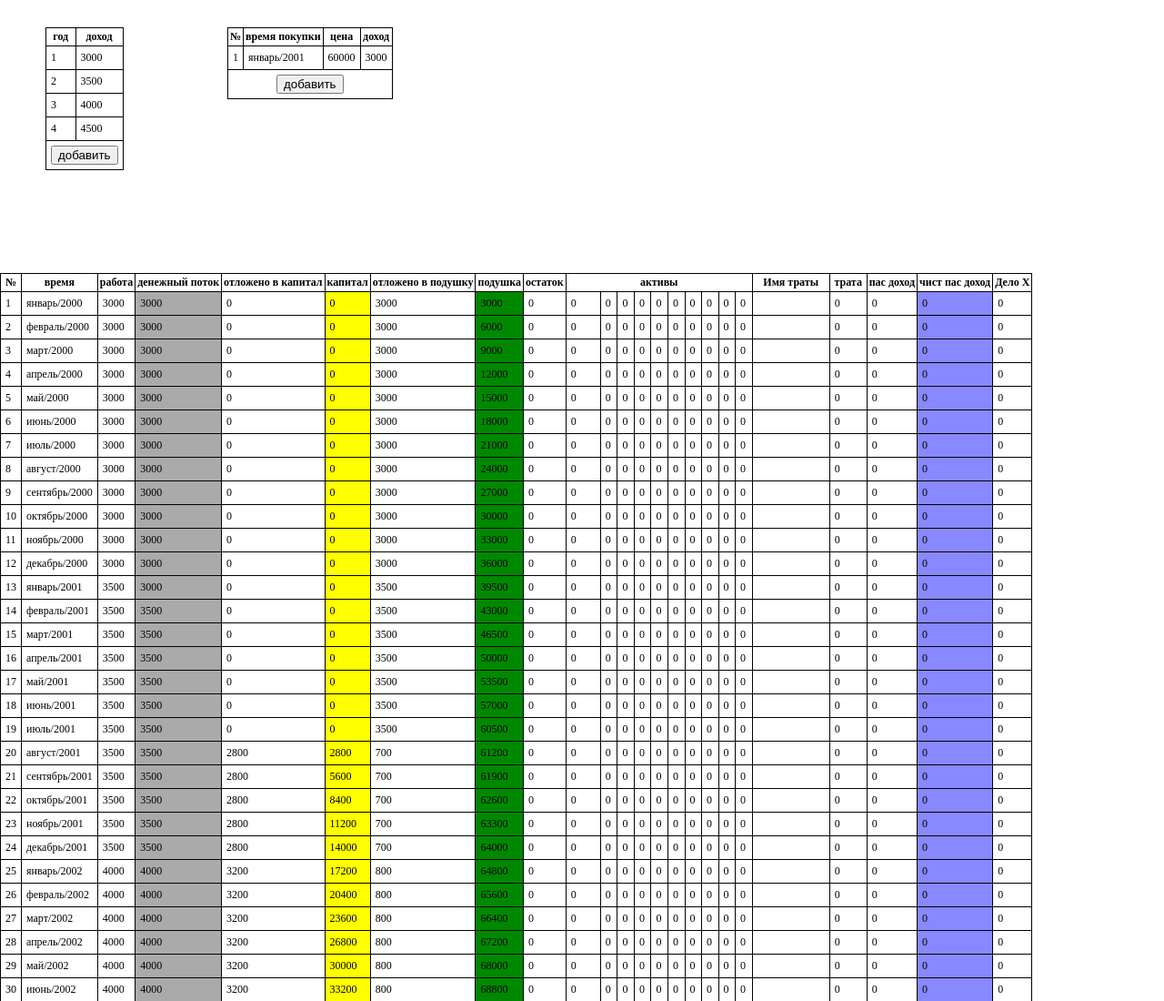
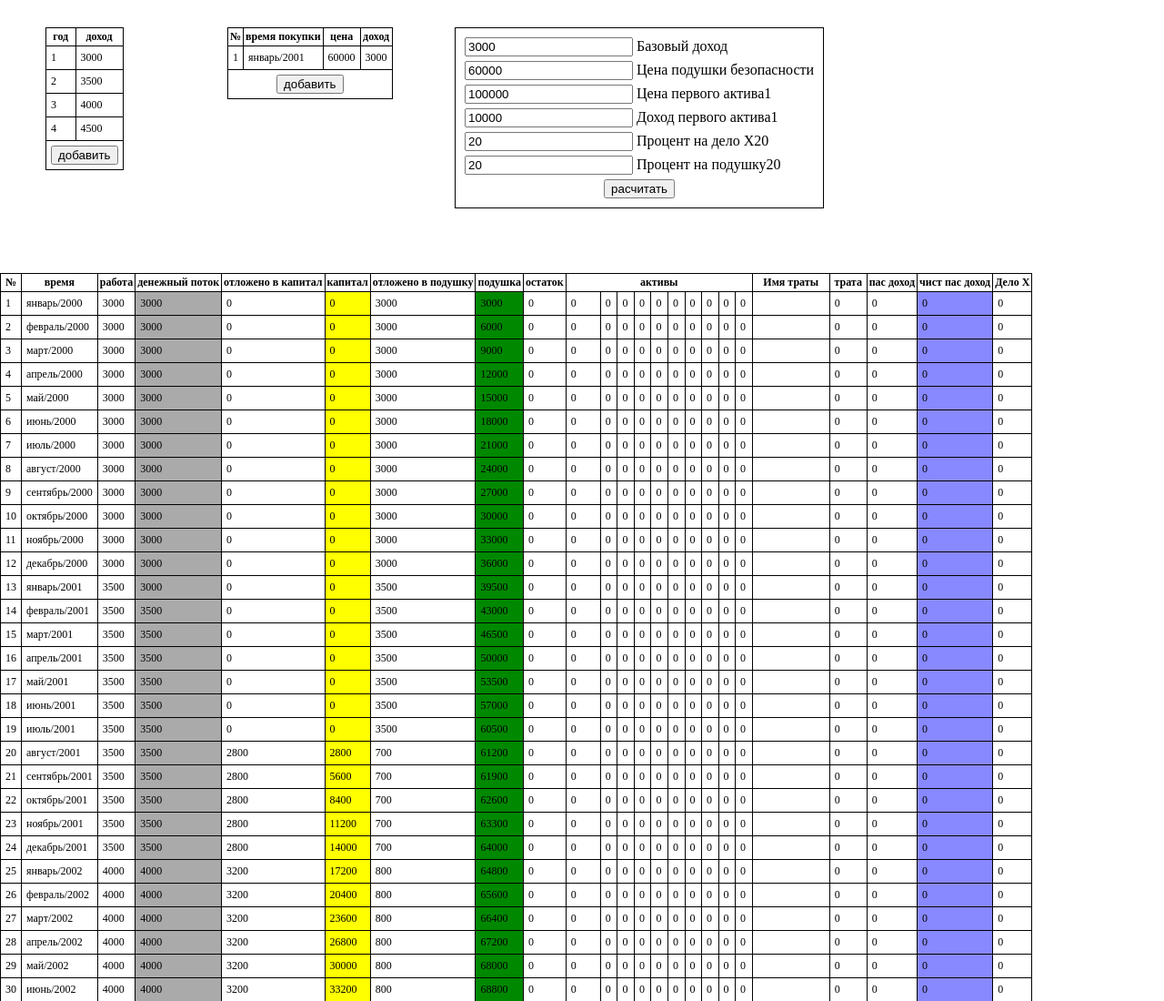
Before and after one commit to vladimir2809/Finans-plan, a plain HTML site: page index.html in a window 1280 px wide. Shown: the top 1100 px of the page at 91% size. Drawn offline with Linux system fonts and the light colour scheme.

Commit message:
Начал делать форму с настройками.

```diff
--- a/index.html
+++ b/index.html
@@ -108,8 +108,25 @@
             margin-top: 1px;
             margin-bottom: 5px;
         }
+        #formOptions{
+            position: absolute;
+            top: 30px;
+            left: 500px;
+            padding: 10px;
+            border: 1px solid black;
+        }
+        #formOptions input{
+            margin-bottom: 5px;
+        }
+        #formOptions button{
+            /* text-align: center; */
+            /* margin: 0 auto; */
+            position: relative;
+            left: 50%;
+            transform: translate(-50%, 0);
+            color: black;
 
-
+        }
     </style>
 </head>
 <body>
@@ -243,4 +260,25 @@
         <button id="buttonFormAddActive">Добавить</button>
         <button id="buttonFormCancelActive">Отмена</button>
     </form>
+    <form action="" id="formOptions">
+        <input type="text" id="firstIncome" value="3000">
+        <label for="firstIncome">Базовый доход</label>
+        <br>
+        <input type="text" id="summCashCashion" value="60000">
+        <label for="summCashCashion">Цена подушки безопасности</label>
+        <br>
+        <input type="text" id="firstActivePrice" value="100000">
+        <label for="firstActivePrice">Цена первого актива</label>
+        <br>
+        <input type="text" id="firstActiveIncome" value="10000">
+        <label for="firstActiveIncome">Доход первого актива</label>
+        <br>
+        <input type="text" id="flowCaseX" value="20">
+        <label for="flowCaseX">Процент на дело X</label>
+        <br>
+        <input type="text" id="flowInCashCashion" value="20">
+        <label for="flowInCashCashion">Процент на подушку</label>
+        <br>
+        <button id="buttonStartOptions">расчитать</button>
+    </form>
 </html>
--- a/script.js
+++ b/script.js
@@ -35,6 +35,8 @@ window.addEventListener('load',function(event){
     var btnFormAddActive=document.getElementById('buttonFormAddActive');
 
     var formNewActive = document.getElementById("formNewActive");
+
+    var inputArr = document.querySelectorAll('#formOptions input');
     // cloneColumnZero.style.display='none';
     // clearTableTime();
     calcTableTime();
@@ -241,6 +243,89 @@ window.addEventListener('load',function(event){
             document.getElementById('buttonDeleteActives').style.display='none';
         }
     })
+    valueInputArr=[
+            {num:2, value: 1},
+            {num:3, value: 1},
+
+            {num:4, value: 20},
+            {num:5, value: 20},
+            {num:6, value: 1},
+            {num:7, value: 1},
+
+        ]
+    for (let i = 0; i < inputArr.length; i++)
+    {
+        for (let j = 0; j < valueInputArr.length; j++)
+        {
+                if (i == valueInputArr[j].num)
+                {
+                    inputArr[i].nextElementSibling.innerHTML += valueInputArr[j].value;
+                }
+        }
+    }
+    console.log(inputArr)
+    setInterval(function () {
+        for (let i = 0; i < inputArr.length; i++)
+        {
+            for (let j = 0; j < valueInputArr.length;j++)
+            {
+
+
+                if (i==valueInputArr[j].num)
+                if ((Number(inputArr[i].value) < valueInputArr[j].value && i<=3    )
+                ||
+                    ( Number(inputArr[i].value) > 99 && (i==4  || i==5)))
+                {
+                    inputArr[i].style.color = "red";
+                }
+                else
+                {
+                    inputArr[i].style.color = "black";
+                }
+            }
+
+        }
+    }, 16);
+    for (let i = 0; i < inputArr.length; i++)
+    {
+        inputArr[i].onblur = function (){
+
+            for (let j = 0; j < valueInputArr.length; j++)
+            {
+
+                if (i == valueInputArr[j].num)
+                if ((Number(inputArr[i].value) < valueInputArr[j].value && i<=3 )||
+                    (Number(inputArr[i].value) > 99 && (i==4  || i==5))
+                    ||
+                    inputArr[i].value == '' //||
+                   // inputArr[i].value.length > 2
+                )
+
+                {
+                    inputArr[i].value = valueInputArr[j].value;
+                }
+            }
+
+        }
+    }
+    //setInterval(function () {
+    ;
+    for (let i = 0; i < inputArr.length;i++)
+    {
+
+        //inputArr[i].oninput = e =>
+        inputArr[i].oninput = function (e) {
+            //if (inputArr[i].value == '0') inputArr[i].value = '';
+                e.target.value = e.target.value.replace(/^0/, '');
+                e.target.value = e.target.value.replace(/\D/g, '');
+                if (inputArr[i].value.match("^0+")) {
+                    inputArr[i].value = '';
+                }
+
+        }
+
+
+    }
     function calcInvestIncome(tdList, activesArr)
     {
         for (let i=0;i<10;i++)
```
